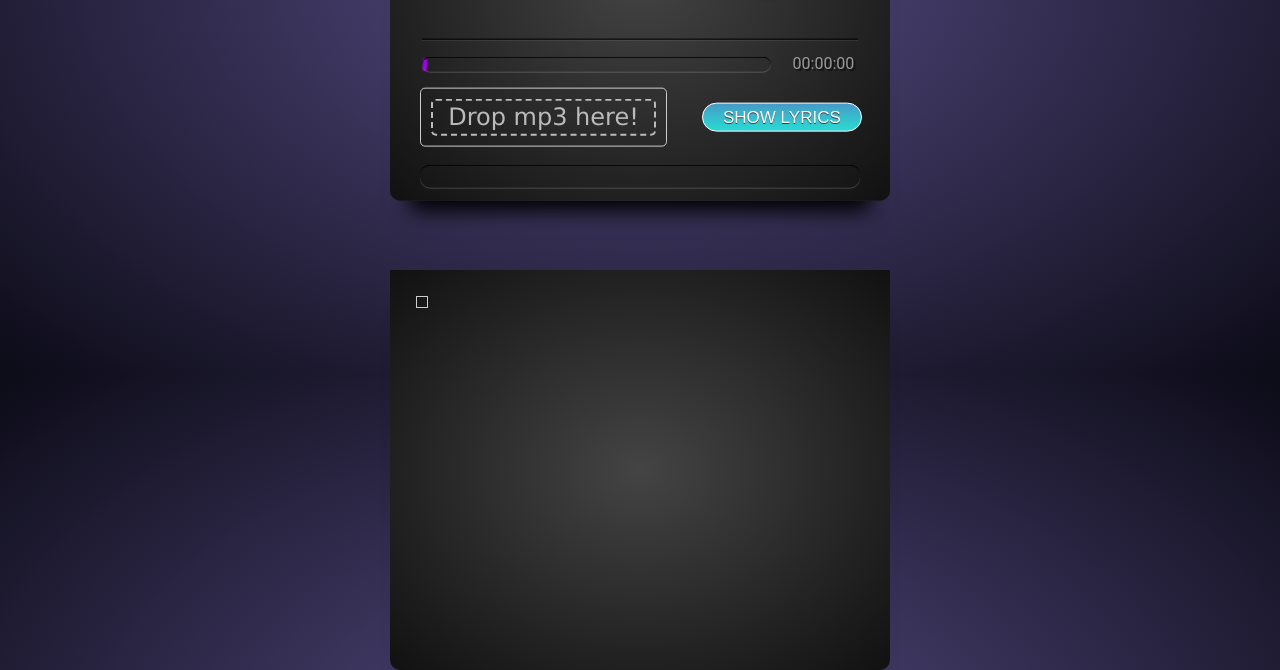
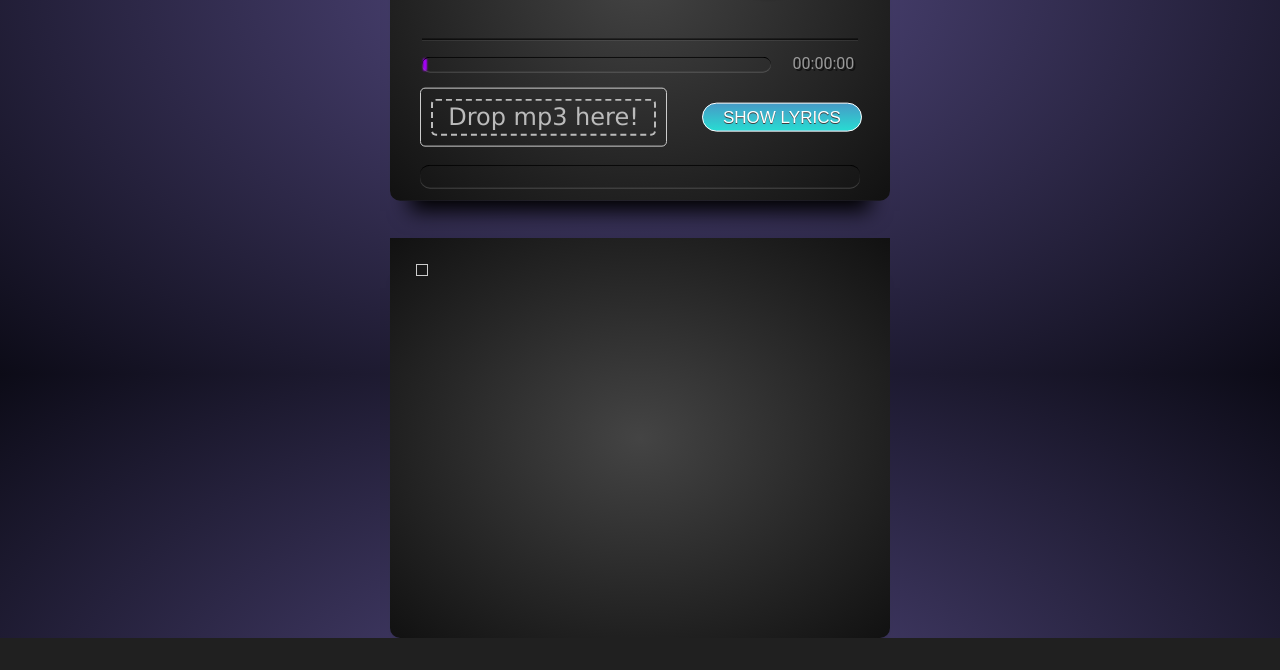
Before and after one commit to 702ph/music_backend, a Flask app: page / in a window 1280 px wide. Shown: the part 426-1096 px from the top of the page. After the commit the page ends 1064 px from the top, so only its background shows below. Run offline with Flask 2, Linux system fonts and the light colour scheme.

Commit message:
fix space in musicList

```diff
--- a/static/css/style.css
+++ b/static/css/style.css
@@ -178,7 +178,7 @@ body {
 /* Background style for the playlist */
 .musicList {
     position: absolute;
-    top: 112%;
+    top: 108%;
     left: 50%;
     -webkit-transform: translate(-50%, -50%);
     transform: translate(-50%, -50%);
```
